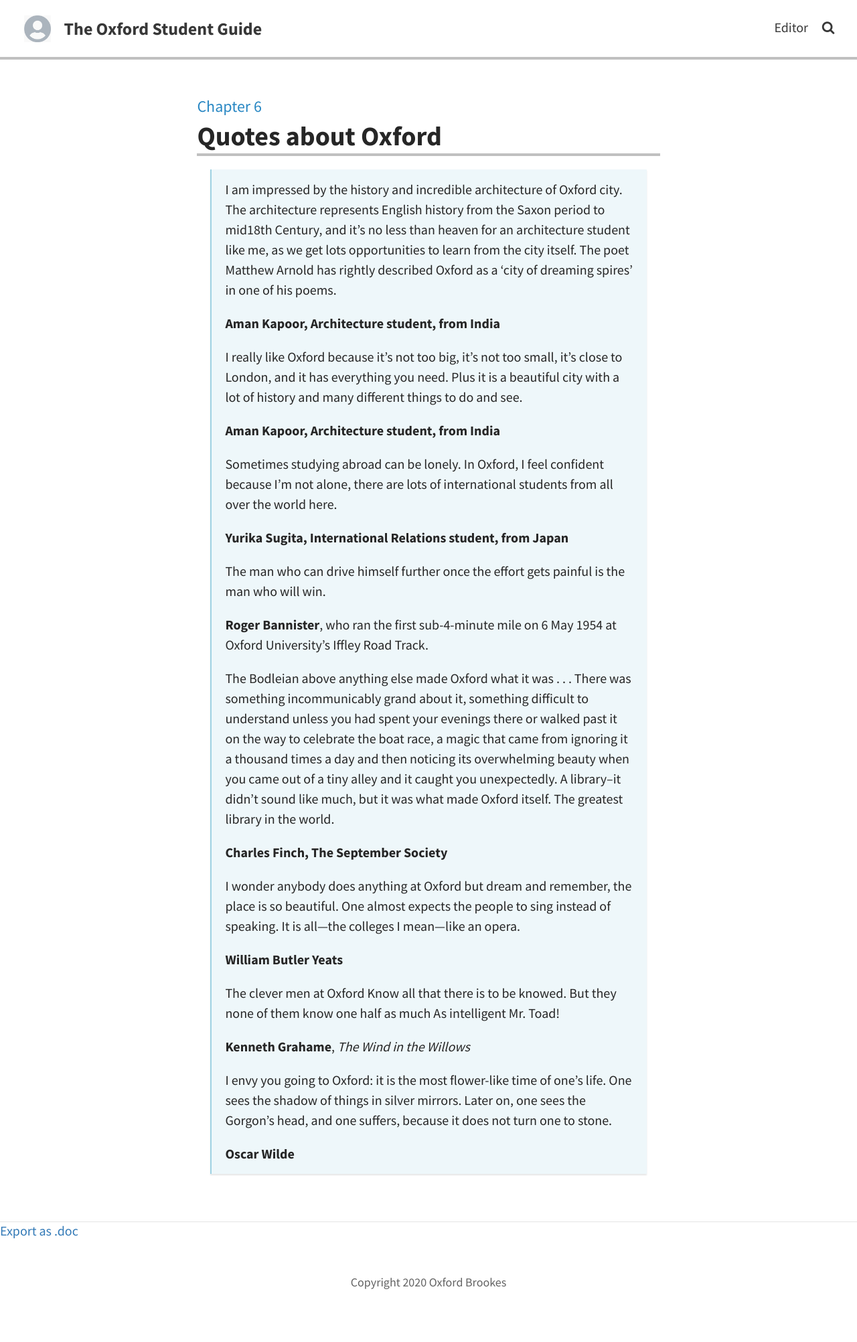
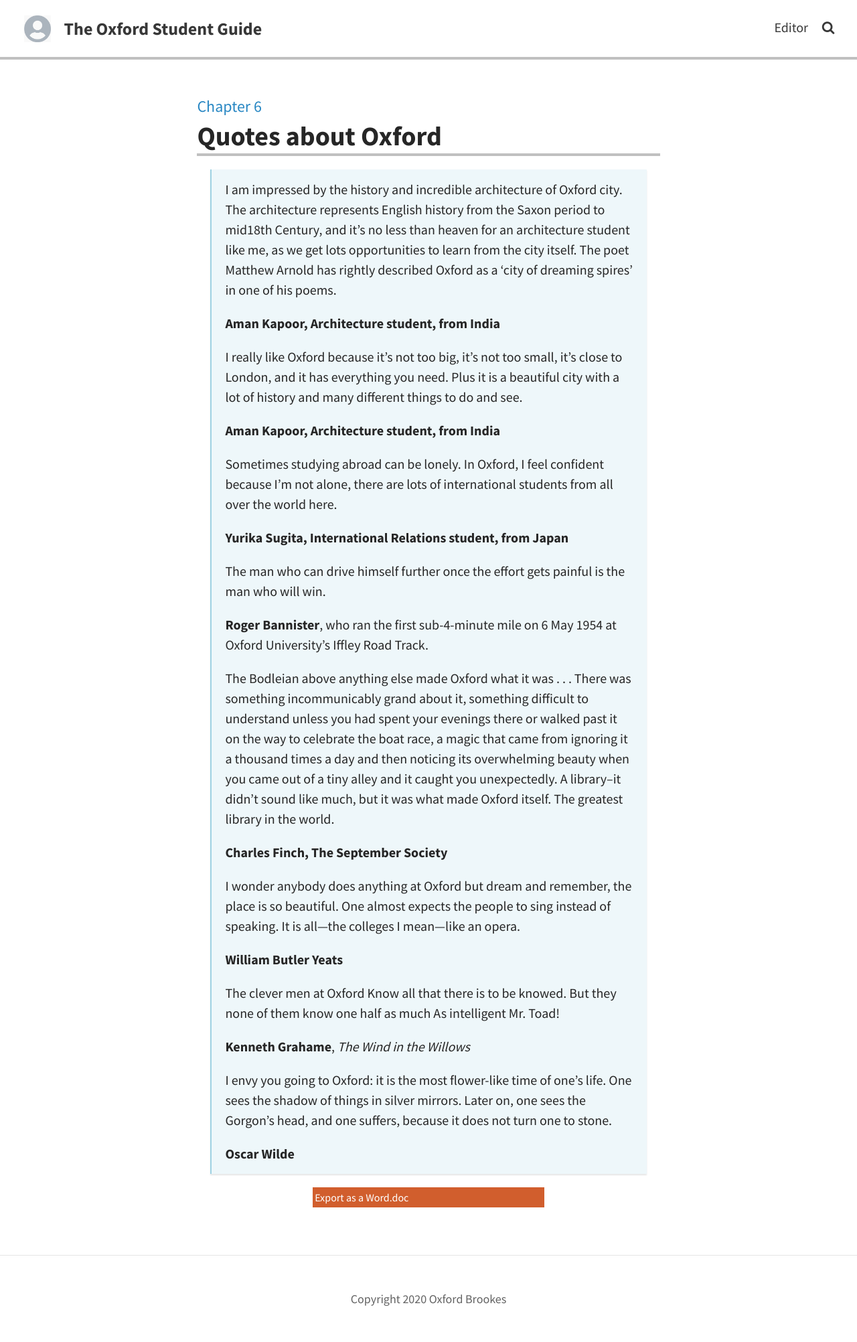
Before and after one commit to oxfordstudentguide/oxfordstudentguide.github.io, a Jekyll site: the page built from _chapters/oxford-quotes.md, in a window 1280 px wide. Shown: the whole page at 67% size. Built offline with Jekyll 4.4.1, drawn with Linux system fonts in a browser that asks for light colours; before the commit the page ends 1979 px from its top, so only the background shows below that.

Commit message:
word export

```diff
--- a/_layouts/chapter.html
+++ b/_layouts/chapter.html
@@ -1,19 +1,20 @@
 ---
 layout: default
 ---
-<article id="page-content" {% if page.header_feature_image %}class="feature-image"{% endif %}>
+<article {% if page.header_feature_image %}class="feature-image"{% endif %}>
   <header id="main">
 
       <p id="chapter{{ page.chapter }}" class="chapternumber">Chapter {{ page.chapter }} <span id="user"></span></p>
       <h1 id="{{ page.title }}" class="title">{{ page.title }}</h1>
   </header>
-  <section class="post-content">
+  <section id="page-content" class="post-content">
       {{ content }}
   </section>
 
-
+  <p>
+  <a class="word-export word" href="javascript:void(0)">Export as a Word.doc </a>
+  </p>
 </article>
-<a class="word-export" href="javascript:void(0)"> Export as .doc </a>
 <!-- Disqus -->
 {% if site.disqus_shortname %}
 <div class="comments">
--- a/assets/css/styles.css
+++ b/assets/css/styles.css
@@ -1279,8 +1279,18 @@ p.chapternumber {
   bottom: 3px;
 }
 
- a.editlink:hover {
+ a.editlink:hover, a.word:hover {
   text-decoration: none;
   background: #b5af21;
   color: white;
 }
+
+a.word {
+  margin: 0 auto;
+  display:block;
+  font-size: .8em;
+  color: white;
+  background: #d15e2d;
+  padding:3px;
+  width:50%;
+}
```
Also changed, not shown: assets/js/jquery.wordexport.js.
